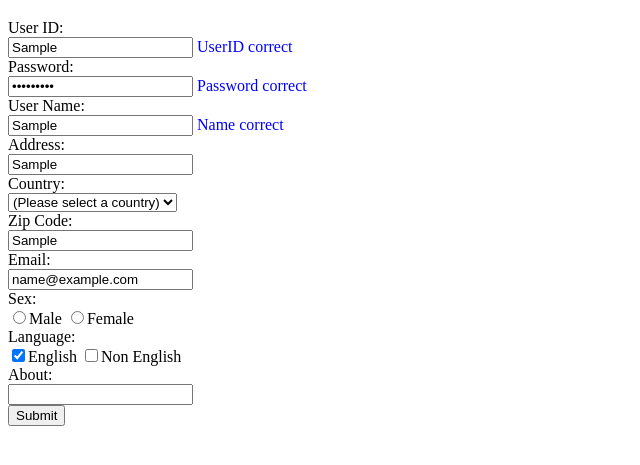
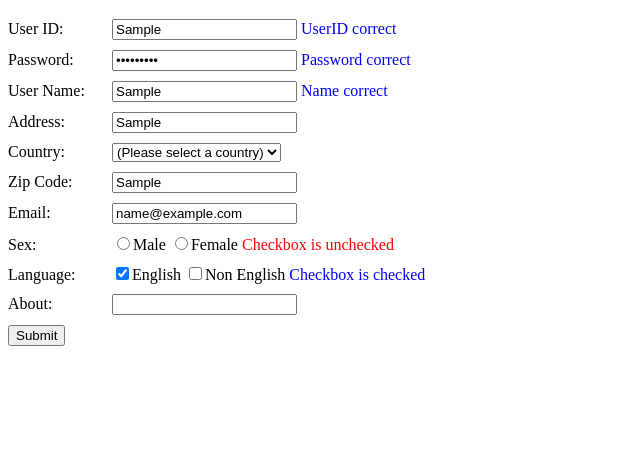
Before and after one commit to Group-4-Class-62TH4/BTTH07, a plain HTML site: page index.html in a window 1280 px wide. Both pictures are taken after typing "Sample", "Sample123", "Sample", "Sample", "Sample", "name@example.com" into the empty fields and a click on the input "Submit". Shown: the part 61-526 px from the top of the page, without its empty margins (0-640 px from the left). Drawn offline with nearby package versions, Linux system fonts and the light colour scheme.

Commit message:
DinhPhuong CSS, JS 2 checkbox

```diff
--- a/css/style.css
+++ b/css/style.css
@@ -1,3 +1,12 @@
 body{
+    .row{
+        margin-top: 10px;
+    }
+    .col{
+        display: inline-block;
+    }
 
+    .cot-1{
+        width: 100px;
+    }
 }
--- a/js/main.js
+++ b/js/main.js
@@ -65,4 +65,42 @@ $(document).ready(function(){
         }
         return false
     }
+    //check sex
+    $("#btnRegister").click(function(e){
+        e.preventDefault();
+        let isRadioChecked1 = $('#Sex-1').is(':checked');
+        let isRadioChecked2 = $('#Sex-2').is(':checked');
+        if(isRadioChecked1 || isRadioChecked2){
+            $("#statusOfSex").text('Checkbox is checked')
+            $("#statusOfSex").css('color','blue')
+        }else{
+            $("#statusOfSex").text('Checkbox is unchecked')
+            $("#statusOfSex").css('color','red')
+        }
+    })
+    //check language and function check 1 in 2
+    $(function() {
+        $("input:checkbox").on('click', function() {
+          var $box = $(this);
+          if ($box.is(":checked")) {
+            var group = "input:checkbox[name='" + $box.attr("name") + "']";
+            $(group).prop("checked", false);
+            $box.prop("checked", true);
+          } else {
+            $box.prop("checked", false);
+          }
+        });
+      });
+    $("#btnRegister").click(function(e){
+        e.preventDefault();
+        let isChecked1 = $('#Language-1').is(':checked');
+        let isChecked2 = $('#Language-2').is(':checked');
+        if(isChecked1 || isChecked2){
+            $("#statusOfLanguage").text('Checkbox is checked')
+            $("#statusOfLanguage").css('color','blue')
+        }else{
+            $("#statusOfLanguage").text('Checkbox is unchecked')
+            $("#statusOfLanguage").css('color','red')
+        }
+    })
 })
```
